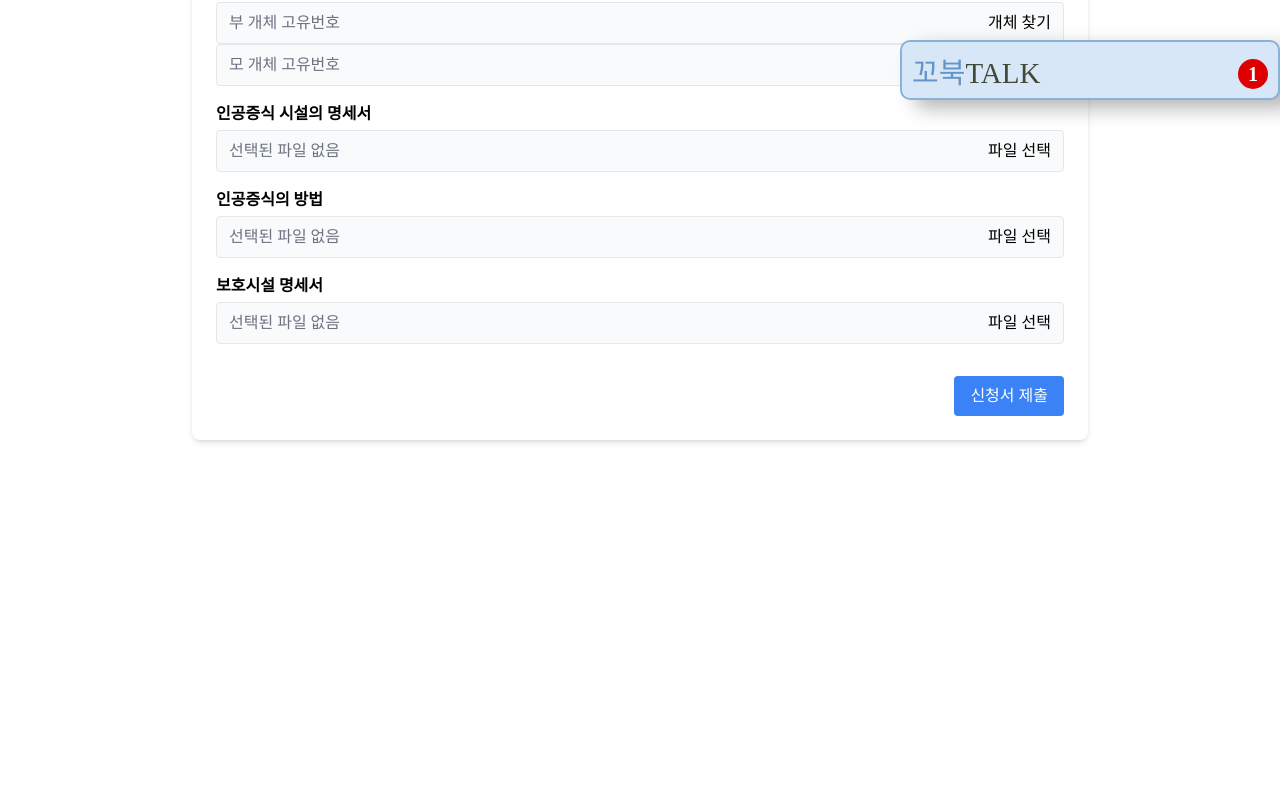
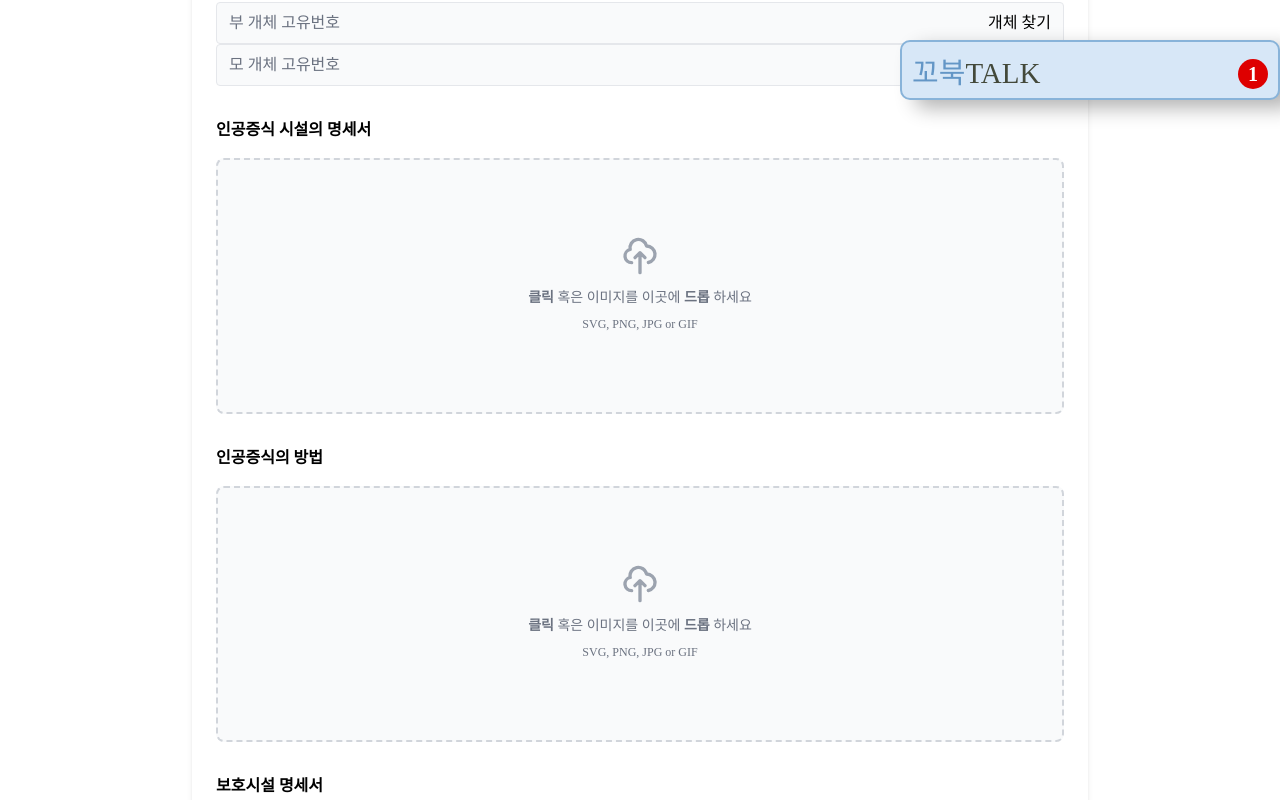
Before and after one commit to minseonkkim/KKOBUKzip, a React (Vite) app in the folder frontend/: page /doc-form/breed in a window 1280 px wide. Shown: the part 700-1500 px from the top of the page. Before the commit the page ends 1180 px from the top, so only its background shows below. Built offline with nearby package versions, Linux system fonts and the light colour scheme; a web font is replaced by a local one.

Commit message:
feat:Breed 등록 페이지 이미지 업로드 구현(api미연동)

```diff
--- a/frontend/src/components/document/BreedDocument.tsx
+++ b/frontend/src/components/document/BreedDocument.tsx
@@ -2,6 +2,7 @@ import { useRef, useState } from "react";
 import { usePostcodeSearch } from "../../hooks/usePostcodeSearch";
 import { Helmet } from "react-helmet-async";
 import { BreedDocumentDataType, BreedFetchData } from "../../types/document";
+import DocImgUpload from "./DocImgUpload";
 
 // 특이사항
 // 신청인 정보 동적으로 할당할 것(아마 store에서)
@@ -21,6 +22,10 @@ function BreedDocument() {
     motherUUID: "",
     fatherUUID: "",
   });
+  const [shelterImg, setShelterImg] = useState<File | null>(null);
+  const [locationImg, setLocationImg] = useState<File | null>(null);
+  const [multiplicationImg, setMultiplicationImg] = useState<File | null>(null);
+
   const [detailLocation, setDetailLocation] = useState("");
 
   const changeHandle = (
@@ -36,27 +41,32 @@ function BreedDocument() {
   };
 
   const sendBreedDocRequest = () => {
-    const docs: BreedFetchData = {
-      // 신청인 정보는 applicant에서 넘어가기에 작성 안 해도 됨
-      data: {
-        docType: "인공증식증명서",
-        applicant: "d271c7d8-3f7b-4d4e-8a9e-d60f896b84cb", // storage에서 긁어올 것
-        detail: { ...data, location: data.location + " " + detailLocation },
-        // detail: {
-        //   scientificName: "Malaclemys terrapin",
-        //   area: "150X60X80",
-        //   count: 1,
-        //   purpose: "연구",
-        //   registerDate: "2024-08-20",
-        //   motherUUID: "9b1deb4d-3b7d-4bad-9bdd-2b0d7b3dcb6d", // 로직 완성되면 불러울 것
-        //   fatherUUID: "sadfk3ld-3b7d-8012-9bdd-2b0182lscb6d", // 로직 완성되면 불러올 것
-        // },
-      },
-      locationSpecification: "--사진--", // 안했음
-      multiplicationMethod: "--사진--", // 안했음
-      shelterSpecification: "--사진--", // 안했음
+    if (!locationImg) {
+      alert("시설 명세를 확인해주세요");
+      return;
+    }
+    if (!multiplicationImg) {
+      alert("증식 명세를 확인해주세요");
+      return;
+    }
+    if (!shelterImg) {
+      alert("보호시설 명세를 확인해주세요");
+      return;
+    }
+    const formData = new FormData();
+    formData.append("locationSpecification", locationImg);
+    formData.append("multiplicationMethod", multiplicationImg);
+    formData.append("shelterSpecification", shelterImg);
+    // 신청인 정보는 applicant에서 넘어가기에 작성 안 해도 됨
+    // 마더빠더 UUID 검증할것
+    const breedData = {
+      docType: "인공증식증명서",
+      applicant: "d271c7d8-3f7b-4d4e-8a9e-d60f896b84cb", // storage에서 긁어올 것
+      detail: { ...data, location: data.location + " " + detailLocation },
     };
-    console.log(docs);
+    formData.append("data", JSON.stringify(breedData));
+    // 데이터 보낼때 multipart로 적당히 던질것
+    console.log(breedData);
   };
 
   return (
@@ -116,14 +126,14 @@ function BreedDocument() {
 
             <button
               ref={addressBtnRef}
-              className="w-1/12"
+              className="hover:bg-gray-200 w-1/12 border py-2 ml-1.5 rounded"
               onClick={loadPostcodeSearch}
             >
               찾기
             </button>
             <input
               type="text"
-              className="w-1/3 px-3 ml-2 py-2 border rounded"
+              className="w-1/3 px-3 ml-2 py-2 border rounded cursor-pointer"
               placeholder="기본주소"
               readOnly
               onChange={(evt) => changeHandle("location", evt)}
@@ -167,20 +177,16 @@ function BreedDocument() {
             </div>
           </div>
 
-          <div>
-            <label className="block font-semibold mb-1">
-              인공증식 시설의 명세서
-            </label>
-            <div className="w-full px-3 py-2 border rounded bg-gray-50 flex items-center">
-              <span className="text-gray-500 flex-grow">선택된 파일 없음</span>
-              <input type="file" className="hidden" id="file1" />
-              <label htmlFor="file1" className="cursor-pointer flex-shrink">
-                파일 선택
-              </label>
-            </div>
-          </div>
+          <p className="block font-semibold pt-4 ">인공증식 시설의 명세서</p>
+          <DocImgUpload setImage={setShelterImg} />
 
-          <div>
+          <p className="block font-semibold pt-4 ">인공증식의 방법 </p>
+          <DocImgUpload setImage={setMultiplicationImg} />
+
+          <p className="block font-semibold pt-4 ">보호시설 명세서 </p>
+          <DocImgUpload setImage={setLocationImg} />
+
+          {/* <div>
             <label className="block font-semibold mb-1">인공증식의 방법</label>
             <div className="w-full px-3 py-2 border rounded bg-gray-50 flex items-center">
               <span className="text-gray-500 flex-grow">선택된 파일 없음</span>
@@ -199,7 +205,7 @@ function BreedDocument() {
                 파일 선택
               </label>
             </div>
-          </div>
+          </div> */}
         </div>
       </div>
       {/* 구비서류 정보 끝 */}
--- /dev/null
+++ b/frontend/src/components/document/DocImgUpload.tsx
@@ -0,0 +1,170 @@
+import { useRef, useState } from "react";
+
+function DocImgUpload({
+  setImage,
+}: {
+  //   image: HTMLInputElement | null;
+  setImage: React.Dispatch<React.SetStateAction<File | null>>;
+}) {
+  const [preview, setPreview] = useState<string | null>(null);
+  const [isDragging, setIsDragging] = useState<boolean>(false); // 드래그 상태 관리
+  const fileInputRef = useRef<HTMLInputElement | null>(null);
+
+  // 파일 선택 핸들러
+  const handleFileChange = (e: React.ChangeEvent<HTMLInputElement>) => {
+    const file = e.target.files?.[0];
+    if (file) {
+      setImage(file);
+      const reader = new FileReader();
+      reader.onloadend = () => setPreview(reader.result as string);
+      reader.readAsDataURL(file);
+    }
+    console.log(preview);
+  };
+
+  // 드래그 앤 드롭 핸들러
+  const handleDrop = (
+    e: React.DragEvent<HTMLDivElement | HTMLLabelElement>
+  ) => {
+    e.preventDefault();
+    setIsDragging(false);
+    const file = e.dataTransfer.files[0];
+    if (file) {
+      setImage(file);
+      const reader = new FileReader();
+      reader.onloadend = () => setPreview(reader.result as string);
+      reader.readAsDataURL(file);
+    }
+  };
+
+  // 드래그 오버 핸들러 (드래그 중일 때 스타일 적용)
+  const handleDragOver = (
+    e: React.DragEvent<HTMLDivElement | HTMLLabelElement>
+  ) => {
+    e.preventDefault();
+    setIsDragging(true);
+  };
+
+  // 드래그 리브 핸들러 (드래그 중지 시 스타일 복구)
+  const handleDragLeave = () => {
+    setIsDragging(false);
+  };
+
+  // 이미지 삭제 핸들러
+  const handleDelete = () => {
+    setPreview(null);
+    setImage(null);
+
+    if (fileInputRef.current) {
+      fileInputRef.current.value = "";
+    }
+  };
+
+  return (
+    <div>
+      {preview ? (
+        <div className="relative">
+          <img src={preview} alt="Preview" className="w-full h-auto" />
+          <button
+            onClick={handleDelete}
+            className="absolute top-0 right-0 mt-2 mr-2 bg-red-500 text-white px-2 py-1 rounded"
+          >
+            삭제
+          </button>
+        </div>
+      ) : (
+        <div
+          onDrop={handleDrop}
+          onDragOver={handleDragOver}
+          onDragLeave={handleDragLeave}
+          className={`flex justify-center items-center w-full rounded-lg
+           ${isDragging ? "bg-gray-200" : " bg-gray-50"}
+           `}
+        >
+          <label
+            htmlFor="dropzone-file"
+            className={`flex flex-col justify-center items-center w-full h-64 rounded-lg border-2
+           border-gray-300 border-dashed cursor-pointer
+           `}
+          >
+            <div className="flex flex-col justify-center items-center pt-5 pb-6">
+              <svg
+                className="mb-3 w-10 h-10 text-gray-400"
+                fill="none"
+                stroke="currentColor"
+                viewBox="0 0 24 24"
+                xmlns="XXXXXXXXXXXXXXXXXXXXXXXXXX"
+              >
+                <path
+                  strokeLinecap="round"
+                  strokeLinejoin="round"
+                  strokeWidth="2"
+                  d="M7 16a4 4 0 01-.88-7.903A5 5 0 1115.9 6L16 6a5 5 0 011 9.9M15 13l-3-3m0 0l-3 3m3-3v12"
+                ></path>
+              </svg>
+              <p className="mb-2 text-sm text-gray-500 dark:text-gray-400">
+                <span className="font-semibold">클릭</span> 혹은 이미지를 이곳에{" "}
+                <span className="font-semibold">드롭</span> 하세요
+              </p>
+              <p className="text-xs text-gray-500 dark:text-gray-400">
+                SVG, PNG, JPG or GIF
+              </p>
+            </div>
+            <input
+              type="file"
+              accept="image/*"
+              className="hidden"
+              ref={fileInputRef}
+              onChange={handleFileChange}
+              id="dropzone-file"
+            />
+          </label>
+        </div>
+      )}
+      {/* <div>
+        <div
+          className={`w-full px-3 py-2 border rounded flex items-center justify-between transition-colors duration-200
+            ${
+              isDragging
+                ? "border-blue-500 bg-blue-50"
+                : "border-gray-300 bg-gray-50"
+            }`}
+          onDrop={handleDrop}
+          onDragOver={handleDragOver}
+          onDragLeave={handleDragLeave}
+        >
+          {preview ? (
+            <div className="relative w-full h-32 flex justify-center items-center">
+              <img
+                src={preview}
+                alt="미리보기"
+                className="object-contain h-full"
+              />
+              <button
+                onClick={handleDelete}
+                className="absolute top-1 right-1 bg-red-500 text-white p-1 rounded-full text-xs"
+              >
+                X
+              </button>
+            </div>
+          ) : (
+            <>
+              <span className="text-gray-500 flex-grow">선택된 파일 없음</span>
+              <input
+                type="file"
+                className="hidden"
+                ref={fileInputRef}
+                onChange={handleFileChange}
+                id="file1"
+              />
+              <label htmlFor="file1" className="cursor-pointer flex-shrink">
+                파일 선택
+              </label>
+            </>
+          )}
+        </div>
+      </div> */}
+    </div>
+  );
+}
+export default DocImgUpload;
```
